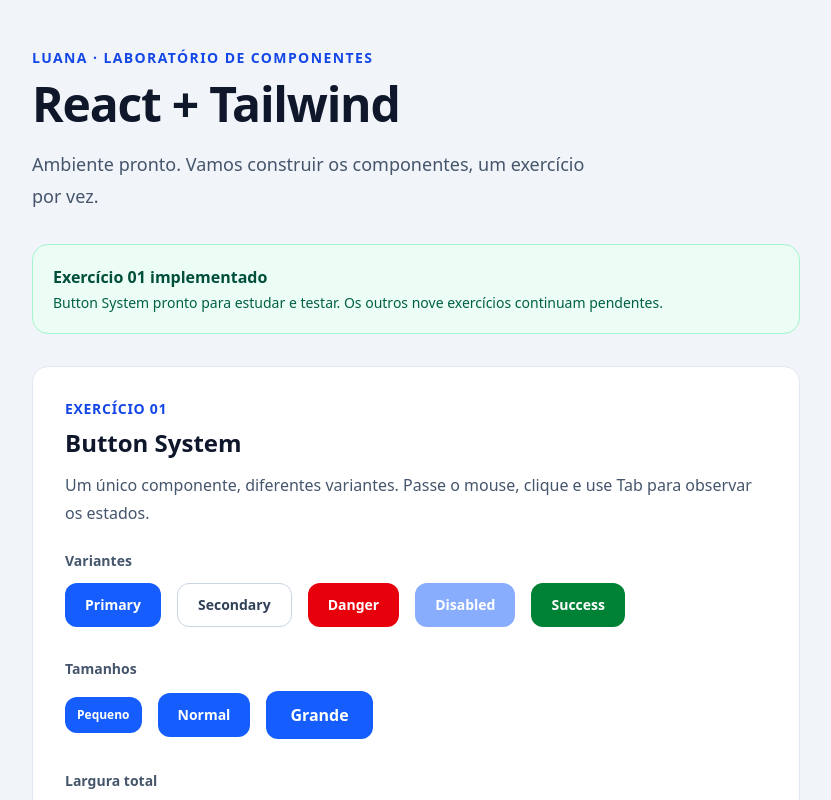
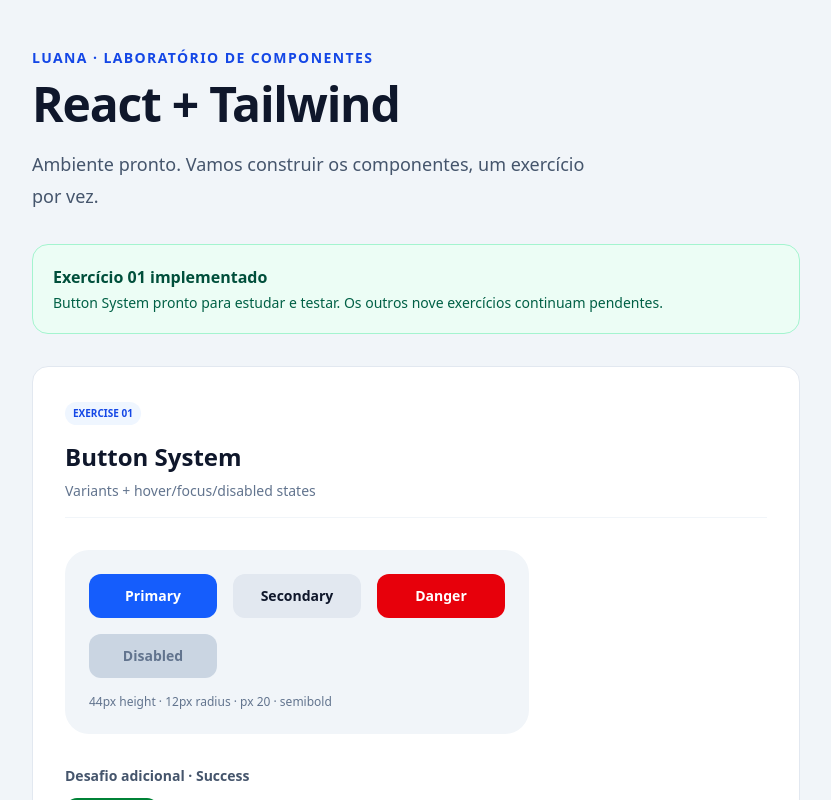
Before and after one commit to miyamiyashiro/trabalho-react-tailwind, a React (Vite) app: page / in a window 1280 px wide. Shown: the top 800 px of the page, without its empty margins (224-1055 px from the left). Built offline with nearby package versions, Linux system fonts and the light colour scheme.

Commit message:
style: aproxima Button System da referencia Figma

```diff
--- a/src/App.jsx
+++ b/src/App.jsx
@@ -18,17 +18,21 @@
           <p className="mt-1 text-sm text-emerald-800">Button System pronto para estudar e testar. Os outros nove exercícios continuam pendentes.</p>
         </section>
         <section aria-labelledby="button-title" className="mt-8 rounded-2xl border border-slate-200 bg-white p-6 sm:p-8">
-          <p className="text-sm font-bold uppercase tracking-wider text-blue-700">Exercício 01</p>
-          <h2 id="button-title" className="mt-2 text-2xl font-bold">Button System</h2>
-          <p className="mt-3 leading-7 text-slate-600">Um único componente, diferentes variantes. Passe o mouse, clique e use Tab para observar os estados.</p>
-          <h3 className="mt-6 text-sm font-semibold text-slate-600">Variantes</h3>
-          <div className="mt-3 flex flex-wrap gap-4">
-            <Button variant="primary">Primary</Button>
-            <Button variant="secondary">Secondary</Button>
-            <Button variant="danger">Danger</Button>
-            <Button disabled>Disabled</Button>
-            <Button variant="success">Success</Button>
+          <span className="inline-block rounded-full bg-blue-50 px-2 py-1 text-[10px] font-bold uppercase text-blue-700">Exercise 01</span>
+          <h2 id="button-title" className="mt-4 text-2xl font-bold">Button System</h2>
+          <p className="mt-2 text-sm text-slate-500">Variants + hover/focus/disabled states</p>
+          <hr className="mt-4 border-slate-100" />
+          <div className="mt-8 max-w-[464px] rounded-3xl bg-slate-100 p-6">
+            <div className="grid grid-cols-1 gap-4 min-[480px]:grid-cols-3">
+              <Button variant="primary" fullWidth>Primary</Button>
+              <Button variant="secondary" fullWidth>Secondary</Button>
+              <Button variant="danger" fullWidth>Danger</Button>
+              <Button disabled fullWidth>Disabled</Button>
+            </div>
+            <p className="mt-4 text-xs text-slate-500">44px height · 12px radius · px 20 · semibold</p>
           </div>
+          <h3 className="mt-8 mb-3 text-sm font-semibold text-slate-600">Desafio adicional · Success</h3>
+          <Button variant="success">Success</Button>
           <h3 className="mt-8 text-sm font-semibold text-slate-600">Tamanhos</h3>
           <div className="mt-3 flex flex-wrap items-center gap-4">
             <Button size="sm">Pequeno</Button>
--- a/src/components/Button.jsx
+++ b/src/components/Button.jsx
@@ -1,7 +1,7 @@
 // Strings completas permitem que o Tailwind encontre todas as variantes.
 const variants = {
   primary: 'bg-blue-600 text-white enabled:hover:bg-blue-700 focus-visible:outline-blue-600',
-  secondary: 'border border-slate-300 bg-white text-slate-700 enabled:hover:bg-slate-100 focus-visible:outline-slate-600',
+  secondary: 'bg-slate-200 text-slate-900 enabled:hover:bg-slate-300 focus-visible:outline-slate-600',
   danger: 'bg-red-600 text-white enabled:hover:bg-red-700 focus-visible:outline-red-600',
   success: 'bg-green-700 text-white enabled:hover:bg-green-800 focus-visible:outline-green-700',
 }
@@ -28,7 +28,7 @@
         'inline-flex items-center justify-center gap-2 rounded-xl font-semibold transition-colors',
         'enabled:cursor-pointer enabled:active:brightness-90',
         'focus-visible:outline-2 focus-visible:outline-offset-4',
-        'disabled:cursor-not-allowed disabled:opacity-50',
+        'disabled:cursor-not-allowed disabled:bg-slate-300 disabled:text-slate-500',
         variants[variant] ?? variants.primary,
         sizes[size] ?? sizes.md,
         fullWidth ? 'w-full' : '',
```
Also changed, not shown: 1 other file (tests, documents, lock files or other folders).
